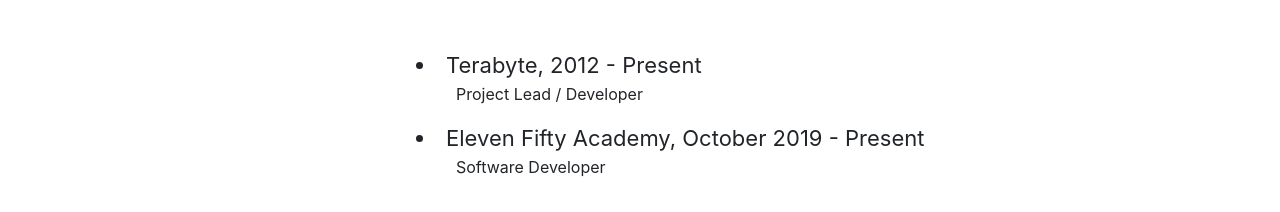
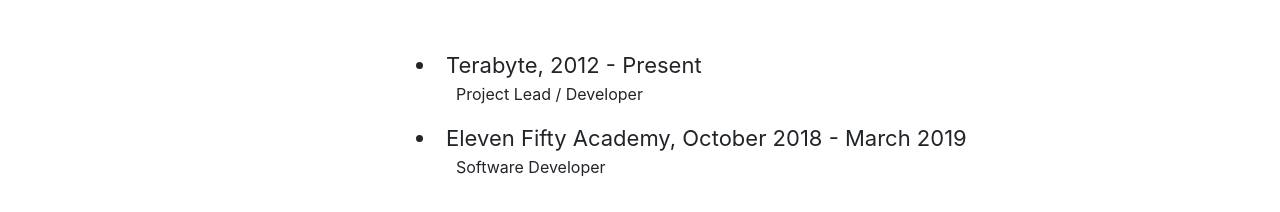
Before and after one commit to timdeeter/timdeeter.github.io, a website with bundled scripts: page index.html in a window 1280 px wide. Shown: the part 3860-4072 px from the top of the page. Built offline with nearby package versions, Linux system fonts and the light colour scheme; files whose address does not match are found by name; a web font is replaced by a local one.

Commit message:
Left 1150

```diff
--- a/index.html
+++ b/index.html
@@ -235,7 +235,7 @@
             <ul>
                 Project Lead / Developer
             </ul>
-            <li style="font-size: 22px">Eleven Fifty Academy, October 2019 - Present</li>
+            <li style="font-size: 22px">Eleven Fifty Academy, October 2018 - March 2019</li>
             <ul>
                 Software Developer
             </ul>
```
